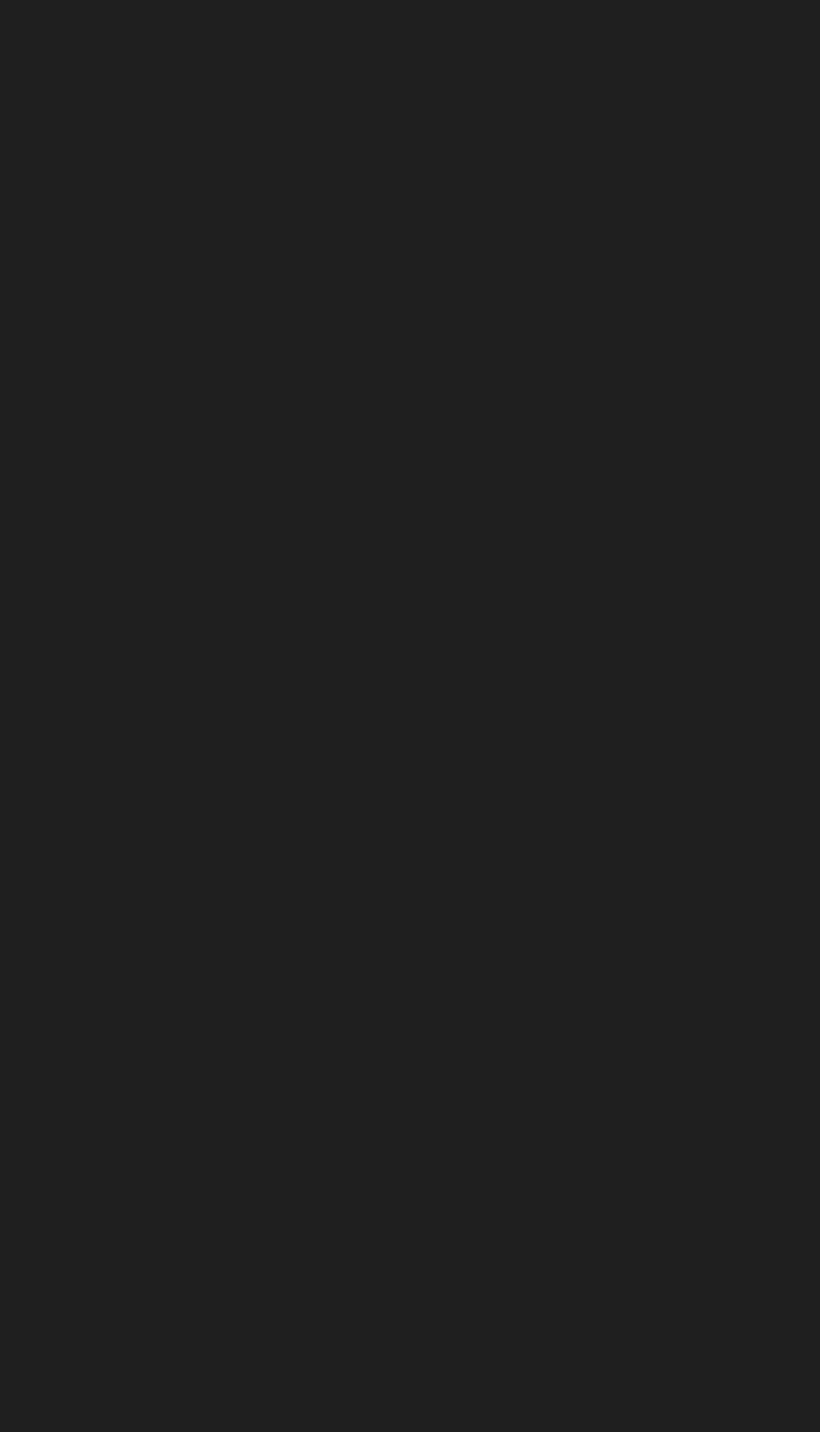
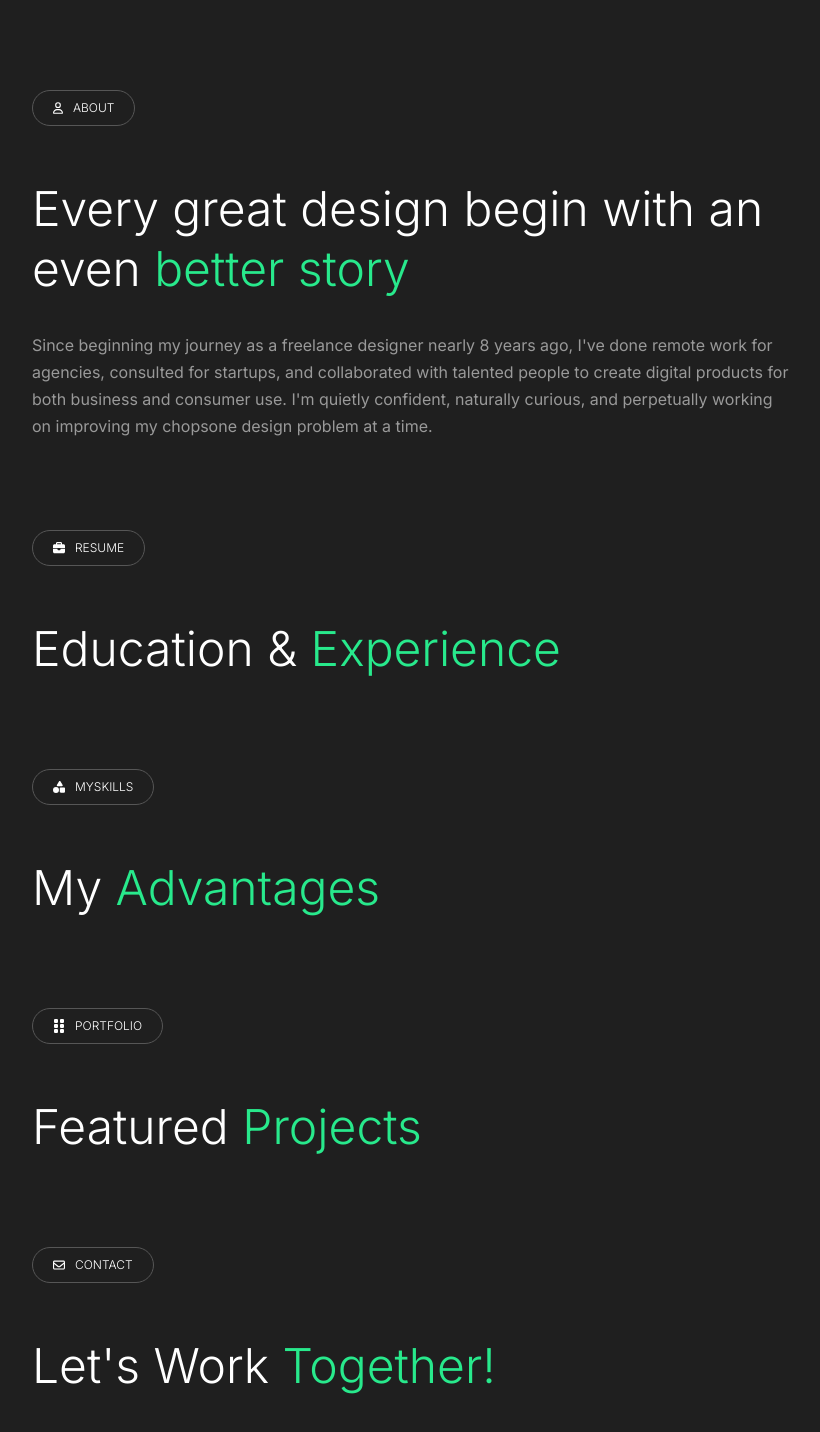
Before and after one commit to carlosgazpar/portfolio, a React (Vite) app: page / in a window 1280 px wide. Shown: the part 758-2190 px from the top of the page, without its empty margins (388-1208 px from the left). Before the commit the page ends 826 px from the top, so only its background shows below. Built offline with nearby package versions, Linux system fonts and the light colour scheme.

Commit message:
feat:creation of structures for following sections

```diff
--- a/src/common/Breadcrumb.jsx
+++ b/src/common/Breadcrumb.jsx
@@ -1,10 +1,10 @@
 import { FontAwesomeIcon } from "@fortawesome/react-fontawesome";
 import '../styles/common/Breadcrumb.scss'
 
-const Breadcrumb = ({title, icon}) => {
+const Breadcrumb = ({title, icon, widthIcon}) => {
   return (
     <div className="breadcrumb">
-      <FontAwesomeIcon icon={icon} />
+      <FontAwesomeIcon style={{ width: widthIcon }} icon={icon} />
       <h4>{title}</h4>
     </div>
   );
--- /dev/null
+++ b/src/components/About.jsx
@@ -0,0 +1,14 @@
+import {faUser} from '@fortawesome/free-regular-svg-icons'
+import Breadcrumb from "../common/Breadcrumb"
+
+const About = () => {
+  return (
+    <div className="container about-section">
+      <Breadcrumb title='About' icon={faUser} widthIcon={10} />
+      <h1>Every great design begin with an even <span>better story</span> </h1>
+      <p>Since beginning my journey as a freelance designer nearly 8 years ago, I've done remote work for agencies, consulted for startups, and collaborated with talented people to create digital products for both business and consumer use. I'm quietly confident, naturally curious, and perpetually working on improving my chopsone design problem at a time.</p>
+    </div>
+  )
+}
+
+export default About
--- /dev/null
+++ b/src/components/Contact.jsx
@@ -0,0 +1,15 @@
+import { faEnvelope } from "@fortawesome/free-regular-svg-icons";
+import Breadcrumb from "../common/Breadcrumb";
+
+const Contact = () => {
+  return (
+    <div className="container Contact-section">
+      <Breadcrumb title="Contact" icon={faEnvelope} widthIcon={12} />
+      <h1>
+        Let's Work <span>Together!</span>
+      </h1>
+    </div>
+  );
+};
+
+export default Contact;
--- /dev/null
+++ b/src/components/MySkills.jsx
@@ -0,0 +1,15 @@
+import { faShapes } from "@fortawesome/free-solid-svg-icons";
+import Breadcrumb from "../common/Breadcrumb";
+
+const MySkills = () => {
+  return (
+    <div className="container MySkills-section">
+      <Breadcrumb title="MySkills" icon={faShapes} widthIcon={12} />
+      <h1>
+        My <span>Advantages</span>
+      </h1>
+    </div>
+  );
+};
+
+export default MySkills;
--- /dev/null
+++ b/src/components/Portfolio.jsx
@@ -0,0 +1,15 @@
+import { faGripVertical } from "@fortawesome/free-solid-svg-icons";
+import Breadcrumb from "../common/Breadcrumb";
+
+const Portfolio = () => {
+  return (
+    <div className="container Portfolio-section">
+      <Breadcrumb title="Portfolio" icon={faGripVertical} widthIcon={12} />
+      <h1>
+        Featured <span>Projects</span>
+      </h1>
+    </div>
+  );
+};
+
+export default Portfolio;
--- a/src/components/ProfileContent.jsx
+++ b/src/components/ProfileContent.jsx
@@ -1,7 +1,21 @@
 import Introduce from "./Introduce";
+import About from "./About";
+import Resume from "./Resume";
+import MySkills from "./MySkills";
+import Portfolio from "./Portfolio";
+import Contact from "./Contact";
 
 const ProfileContent = () => {
-  return <Introduce />;
+  return (
+    <>
+      <Introduce />
+      <About />
+      <Resume />
+      <MySkills />
+      <Portfolio />
+      <Contact />
+    </>
+  );
 };
 
 export default ProfileContent;
--- /dev/null
+++ b/src/components/Resume.jsx
@@ -0,0 +1,15 @@
+import { faBriefcase } from "@fortawesome/free-solid-svg-icons";
+import Breadcrumb from "../common/Breadcrumb";
+
+const Resume = () => {
+  return (
+    <div className="container Resume-section">
+      <Breadcrumb title="Resume" icon={faBriefcase} widthIcon={12} />
+      <h1>
+        Education & <span>Experience</span>
+      </h1>
+    </div>
+  );
+};
+
+export default Resume;
--- a/src/styles/index.scss
+++ b/src/styles/index.scss
@@ -34,6 +34,7 @@ h1 {
   line-height: 60px;
   font-weight: 300;
   color: white;
+  margin-bottom: 33px;
   span {
     color: $green;
   }
@@ -61,20 +62,33 @@ main {
   padding: 0 20px;
 }
 
-.container{
+.container {
   margin: 90px 0 68px 0;
 }
 
+.profile-container {
+  position: fixed;
+  top: 0;
+  left: 20px;
+}
+
 .portfolio-container {
-width: 100%;
-margin: auto;
-padding: 0 100px;}
+  width: 100%;
+  margin-left: 400px;
+  margin-right: 80px;
+}
 
 @media screen and (max-width: 1220px) {
   main {
     flex-direction: column;
     padding: 0;
   }
+
+  .profile-container {
+    position: relative;
+    left: 0;
+  }
+
   .portfolio-container {
     max-width: 707px;
     margin: auto;
```
